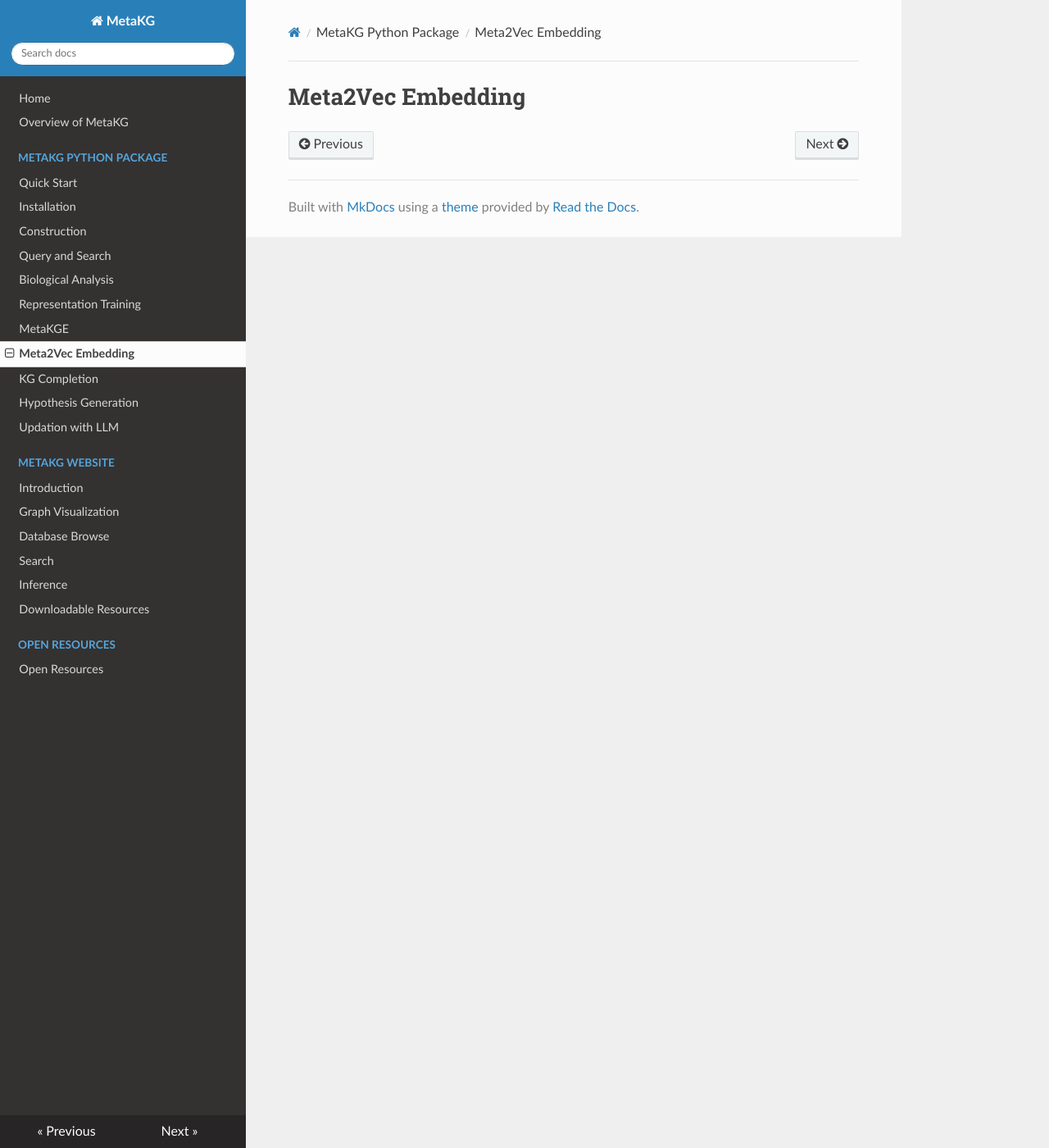
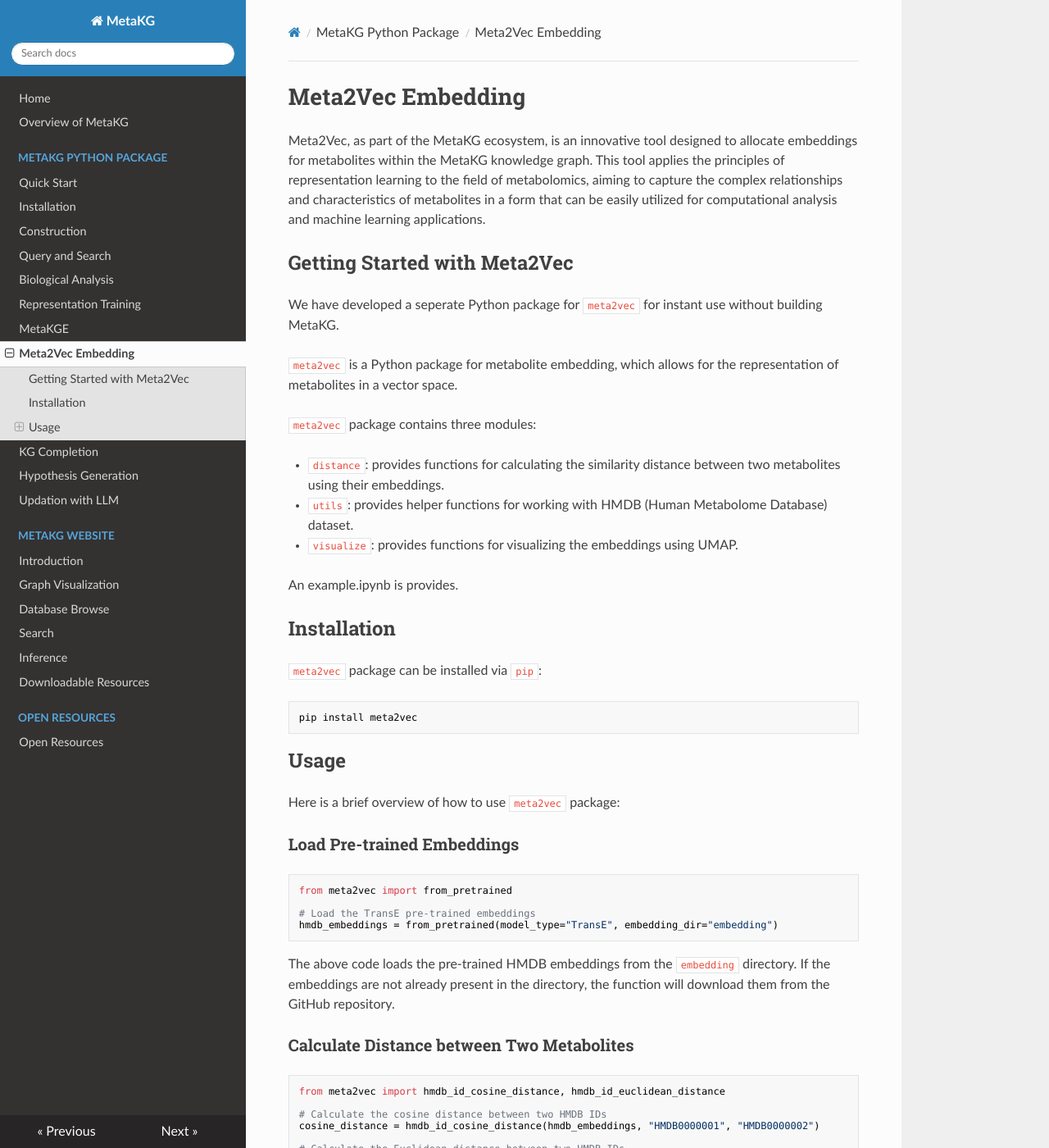
Before and after one commit to YuxingLu613/MetaKG-Tutorial, an MkDocs documentation site: the page built from docs/MetaKG Python Package/Meta2Vec Embedding.md, in a window 1280 px wide and 1400 px high. Shown: the whole window at 82% size. Built offline with MkDocs 1.6.1, drawn with Linux system fonts in a browser that asks for light colours; nearby versions of some CDN libraries; some of the changed text lies outside the part shown.

Commit message:
update 0220

````diff
--- a/docs/MetaKG Python Package/Meta2Vec Embedding.md
+++ b/docs/MetaKG Python Package/Meta2Vec Embedding.md
@@ -1 +1,70 @@
 # Meta2Vec Embedding
+
+Meta2Vec, as part of the MetaKG ecosystem, is an innovative tool designed to allocate embeddings for metabolites within the MetaKG knowledge graph. This tool applies the principles of representation learning to the field of metabolomics, aiming to capture the complex relationships and characteristics of metabolites in a form that can be easily utilized for computational analysis and machine learning applications.
+
+## Getting Started with Meta2Vec
+
+We have developed a seperate Python package for `meta2vec` for instant use without building MetaKG.
+
+`meta2vec` is a Python package for metabolite embedding, which allows for the representation of metabolites in a vector space.
+
+`meta2vec` package contains three modules:
+
+* `distance`: provides functions for calculating the similarity distance between two metabolites using their embeddings.
+* `utils`: provides helper functions for working with HMDB (Human Metabolome Database) dataset.
+* `visualize`: provides functions for visualizing the embeddings using UMAP.
+
+An example.ipynb is provides.
+
+## Installation
+
+`meta2vec` package can be installed via `pip`:
+
+```bash
+pip install meta2vec
+```
+
+## Usage
+
+Here is a brief overview of how to use `meta2vec` package:
+
+### Load Pre-trained Embeddings
+
+```python
+from meta2vec import from_pretrained
+
+# Load the TransE pre-trained embeddings
+hmdb_embeddings = from_pretrained(model_type="TransE", embedding_dir="embedding")
+```
+
+The above code loads the pre-trained HMDB embeddings from the `embedding` directory. If the embeddings are not already present in the directory, the function will download them from the GitHub repository.
+
+### Calculate Distance between Two Metabolites
+
+```python
+from meta2vec import hmdb_id_cosine_distance, hmdb_id_euclidean_distance
+
+# Calculate the cosine distance between two HMDB IDs
+cosine_distance = hmdb_id_cosine_distance(hmdb_embeddings, "HMDB0000001", "HMDB0000002")
+
+# Calculate the Euclidean distance between two HMDB IDs
+euclidean_distance = hmdb_id_euclidean_distance(hmdb_embeddings, "HMDB0000001", "HMDB0000002")
+```
+
+### Find Most Similar Metabolites
+
+```python
+from meta2vec import most_similar
+
+# Find the most similar HMDB IDs to a given HMDB ID
+similar_compounds = most_similar(hmdb_embeddings, "HMDB0000001")
+```
+
+### Visualize Embeddings
+
+```
+from meta2vec import visualize_umap
+
+# Visualize the embeddings using UMAP
+visualize_umap(hmdb_embeddings)
+```
````
Also changed, not shown: site/MetaKG Python Package/Meta2Vec Embedding/index.html, site/index.html, site/search/search_index.json, 4 other files.
